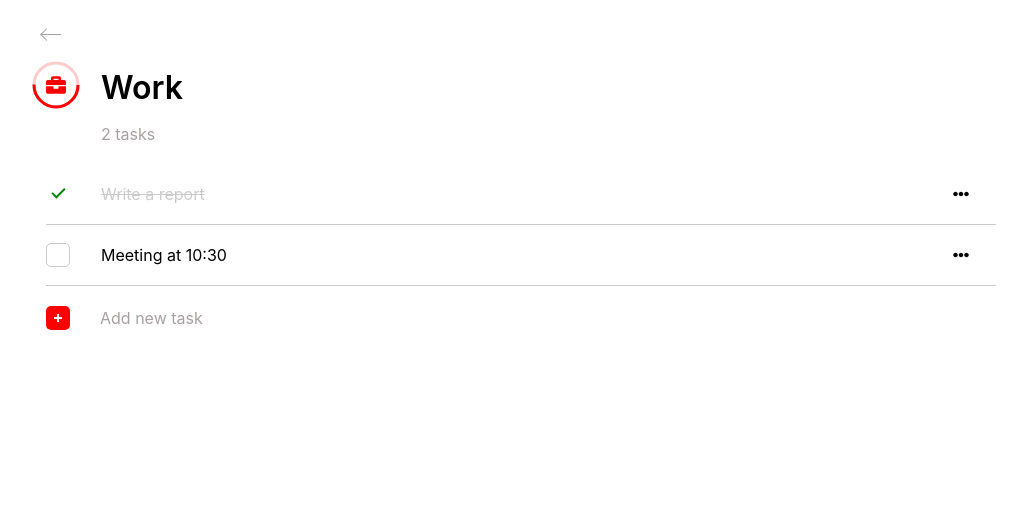
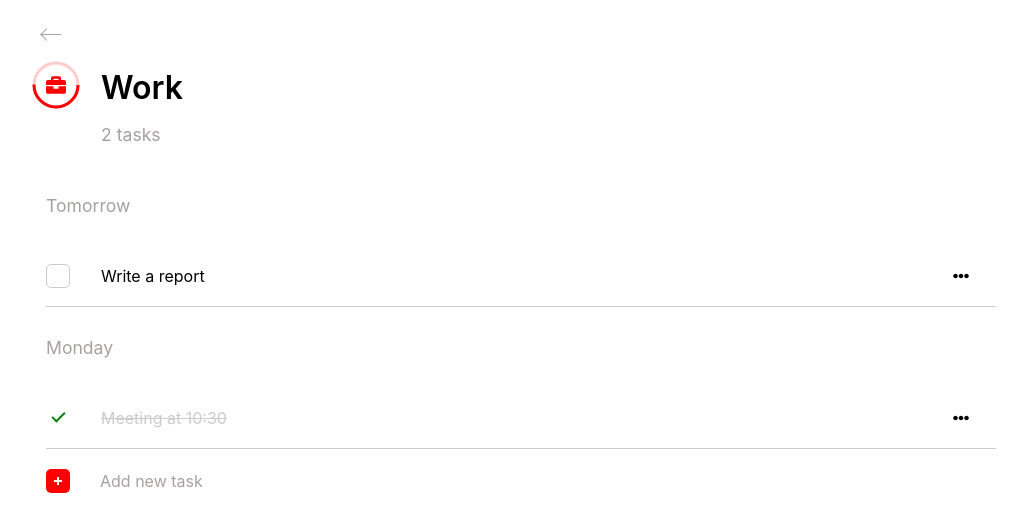
Before and after one commit to DmitriyIshchenko/to-do-list, a React (Create React App) app: page /list/1 in a window 1280 px wide. Shown: the top 532 px of the page, without its empty margins (119-1146 px from the left). Built offline with nearby package versions, Linux system fonts and the light colour scheme.

Commit message:
Add dates to tasks

```diff
--- a/src/features/todo/AddTaskForm.js
+++ b/src/features/todo/AddTaskForm.js
@@ -6,6 +6,10 @@ import { Link } from 'react-router-dom';
 import { FontAwesomeIcon } from '@fortawesome/react-fontawesome';
 
 import "../../styles/AddTaskForm.css"
+
+const formatDate = (date) => {
+    return date.toISOString().substring(0, 10);
+}
 
 export default function AddTaskForm() {
 
@@ -16,10 +20,11 @@ export default function AddTaskForm() {
     const listId = useParams().listId;
 
     const [task, setTask] = useState("");
+    const [date, setDate] = useState(formatDate(new Date()));
     const [targetListId, setTargerListId] = useState(listId);
 
     const handleAddTask = () => {
-        dispatch(addTask(targetListId, task));
+        dispatch(addTask(targetListId, task, date));
         navigate(`/list/${targetListId}`)
     }
 
@@ -53,11 +58,21 @@ export default function AddTaskForm() {
 
         <h1 className='add-task-form__title create-list-form__title'>New task</h1>
 
+        <label className="add-task-form__task-label create-list-form__option-title" htmlFor='task'>Task</label>
         <input className='add-task-form__input create-list-form__input'
             type="text"
+            id="task"
             placeholder='What are you planning?'
             value={task}
             onChange={(e) => setTask(e.target.value)} />
+
+        <label className="add-task-form__date-label create-list-form__option-title" htmlFor='date'>Date</label>
+        <input
+            className='add-task-form__date-input'
+            id="date"
+            type="date"
+            value={date}
+            onChange={e => setDate(e.target.value)} />
 
         <div className='add-task-form__controls create-list-form__controls'>
             {renderedRadios}
--- a/src/features/todo/EditTaskForm.js
+++ b/src/features/todo/EditTaskForm.js
@@ -3,7 +3,6 @@ import { useDispatch, useSelector } from 'react-redux';
 import { useNavigate, useParams } from 'react-router-dom';
 import { selectTaskById, editTask } from "./todoSlice";
 import { Link } from "react-router-dom";
-import { FontAwesomeIcon } from '@fortawesome/react-fontawesome';
 
 import "../../styles/EditTaskForm.css"
 
@@ -16,9 +15,10 @@ export default function EditTaskForm() {
     const target = useSelector(state => selectTaskById(state.todo, listId, taskId));
 
     const [editInput, setEditInput] = useState(target.task);
+    const [editDateInput, setEditDateInput] = useState(target.date);
 
     const handleEdit = () => {
-        dispatch(editTask({ listId, taskId, editedTask: editInput }));
+        dispatch(editTask({ listId, taskId, editedTask: editInput, editedDate: editDateInput }));
         navigate(`/list/${listId}`);
     }
 
@@ -28,7 +28,20 @@ export default function EditTaskForm() {
         <Link to={`/list/${listId}`} className='edit-task-form__link create-list-form__link'></Link>
         <h1 className='edit-task-form__title create-list-form__title' >Edit task</h1>
 
-        <input className='edit-task-form__input create-list-form__input' type="text" value={editInput} onChange={e => setEditInput(e.target.value)} />
+        <label className="edit-task-form__task-label create-list-form__option-title" htmlFor='task'>Task</label>
+        <input
+            className='edit-task-form__input create-list-form__input'
+            type="text"
+            value={editInput}
+            onChange={e => setEditInput(e.target.value)} />
+
+        <label className="edit-task-form__date-label create-list-form__option-title" htmlFor='date'>Date</label>
+        <input
+            className='edit-task-form__date-input  add-task-form__date-input'
+            id="date"
+            type="date"
+            value={editDateInput}
+            onChange={e => setEditDateInput(e.target.value)} />
 
         <button className="edit-task-form__save-btn create-list-form__save-btn" disabled={!canSave} onClick={handleEdit}>save</button>
     </form>
--- a/src/features/todo/SingleList.js
+++ b/src/features/todo/SingleList.js
@@ -6,9 +6,46 @@ import { Link } from "react-router-dom";
 import SingleTask from './SingleTask';
 import ProgressRing from './ProgressRing';
 import { getProgress } from './Lists';
-import { FontAwesomeIcon } from '@fortawesome/react-fontawesome';
 
 import "../../styles/SingleList.css"
+
+const getSortedTodos = arr => {
+    const todos = [...arr];
+    const sorted = {};
+    todos.sort((a, b) => new Date(a.date) - new Date(b.date));
+    for (let todo of todos) {
+        if (sorted.hasOwnProperty(todo.date)) {
+            sorted[todo.date].push(todo);
+        } else {
+            sorted[todo.date] = [todo];
+        }
+    }
+    return sorted;
+}
+
+const formatTitle = dateStr => {
+    let date = new Date(dateStr).setHours(0, 0, 0, 0);
+    let today = new Date();
+    today.setHours(0, 0, 0, 0);
+
+    let tomorrow = new Date(today);
+    tomorrow.setDate(today.getDate() + 1);
+
+    today = today.getTime();
+    tomorrow = tomorrow.getTime();
+
+    if (date === today) {
+        return "Today"
+    } else if (date === tomorrow) {
+        return "Tomorrow";
+    } else if (date - today <= 24 * 60 * 60 * 1000 * 4 && date - today > 0) {
+        date = new Date(date);
+        return date.toLocaleDateString("en-US", { weekday: "long" });
+    } else {
+        date = new Date(date);
+        return date.toLocaleDateString("en-US", { month: "long", day: "numeric" });
+    }
+}
 
 export default function SingleList() {
 
@@ -17,14 +54,27 @@ export default function SingleList() {
     const { title, todos } = list;
 
     const [showMenu, setShowMenu] = useState("");
+    const today = new Date();
+    const tomorrow = new Date(today);
+    tomorrow.setDate(today.getDate() + 1);
 
-    const renderedTodos = todos.map(todo => {
+    const sortedTodos = getSortedTodos(todos);
+
+    const renderedTodos = Object.entries(sortedTodos).map(([date, tasks]) => {
+        const dateTitle = formatTitle(date);
+        return <article key={date}>
+            <h2 className='single-list__content-subtitle'>{dateTitle}</h2>
+            <ul className='single-list__content-list'>
+                {tasks.map(todo => {
                     return <SingleTask
                         key={todo.taskId}
                         todo={todo}
                         listId={listId}
                         showMenu={showMenu}
                         setShowMenu={setShowMenu} />
+                })}
+            </ul>
+        </article>
     })
 
     return <div className='single-list'>
@@ -38,14 +88,13 @@ export default function SingleList() {
             <h2 className='single-list__task-amount'>{todos.length === 1 ? `1 task` : `${todos.length} tasks`}</h2>
         </header>
 
-        <ul className='single-list__content'>
+        <section className='single-list__content'>
             {renderedTodos}
-            <li className="single-list__add-task">
             <Link className="single-list__add-task-btn" to={`/list/${listId}/new-task`}>
                 <div className='single-list__add-task-btn-icon' style={{ background: list.colorTheme }}></div>
                 <span className='single-list__add-task-btn-text'>Add new task</span>
             </Link>
-            </li>
-        </ul>
+        </section>
+
     </div>;
 }
--- a/src/features/todo/todoSlice.js
+++ b/src/features/todo/todoSlice.js
@@ -8,12 +8,14 @@ const initialState = {
                 {
                     task: "Write a report",
                     taskId: "0",
-                    isDone: true
+                    isDone: false,
+                    date: "2022-02-06"
                 },
                 {
                     task: "Meeting at 10:30",
                     taskId: "1",
-                    isDone: false
+                    isDone: true,
+                    date: "2022-02-07"
                 }
             ],
             listId: "1",
@@ -27,7 +29,8 @@ const initialState = {
                 {
                     task: "Wash the dishes",
                     taskId: "0",
-                    isDone: true
+                    isDone: true,
+                    date: "2022-02-22"
                 }
             ],
             listId: "2",
@@ -63,13 +66,14 @@ export const todoSlice = createSlice({
                 const targetList = state.lists.find(list => list.listId === listId);
                 targetList.todos.push(data);
             },
-            prepare: (listId, task) => {
+            prepare: (listId, task, date) => {
                 return {
                     payload: {
                         listId,
                         task,
                         taskId: nanoid(),
-                        isDone: false
+                        isDone: false,
+                        date
                     }
                 }
             }
@@ -86,9 +90,10 @@ export const todoSlice = createSlice({
             todos.splice(target, 1);
         },
         editTask: (state, action) => {
-            const { listId, taskId, editedTask } = action.payload;
+            const { listId, taskId, editedTask, editedDate } = action.payload;
             const target = selectTaskById(state, listId, taskId);
             target.task = editedTask;
+            target.date = editedDate;
         }
     }
 })
--- a/src/styles/AddTaskForm.css
+++ b/src/styles/AddTaskForm.css
@@ -1,3 +1,15 @@
+.add-task-form__date-label {
+    padding-top: 20px;
+}
+
+.add-task-form__date-input {
+    width: 150px;
+    height: 50px;
+
+    font-family: "Open Sans";
+    outline: none;
+}
+
 .add-task-form__controls {
     display: flex;
     flex-direction: column;
--- a/src/styles/SingleList.css
+++ b/src/styles/SingleList.css
@@ -39,6 +39,7 @@
     grid-area: single-list__task-amount;
     padding-top: 10px;
 
+    font-size: 1.1rem;
     color: var(--mainGrey)
 }
 
@@ -46,8 +47,11 @@
     padding: 20px 15px 20px 15px;
 }
 
-.single-list__add-task {
-    list-style: none;
+.single-list__content-subtitle {
+    padding: 30px 0 30px 0;
+
+    font-size: 1.1rem;
+    color: var(--mainGrey);
 }
 
 .single-list__add-task-btn {
```
Lines whose indentation alone changed are shown as unchanged.
